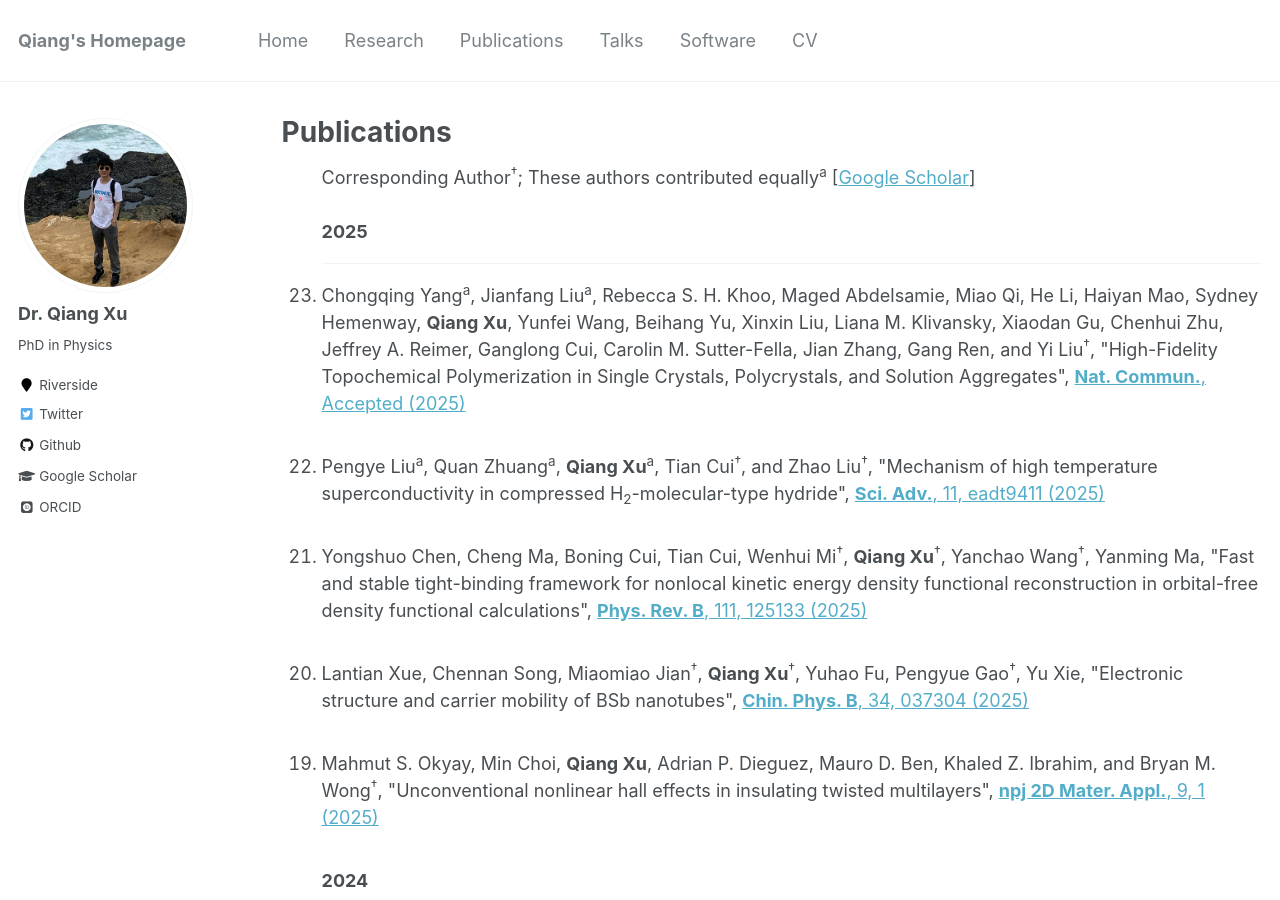
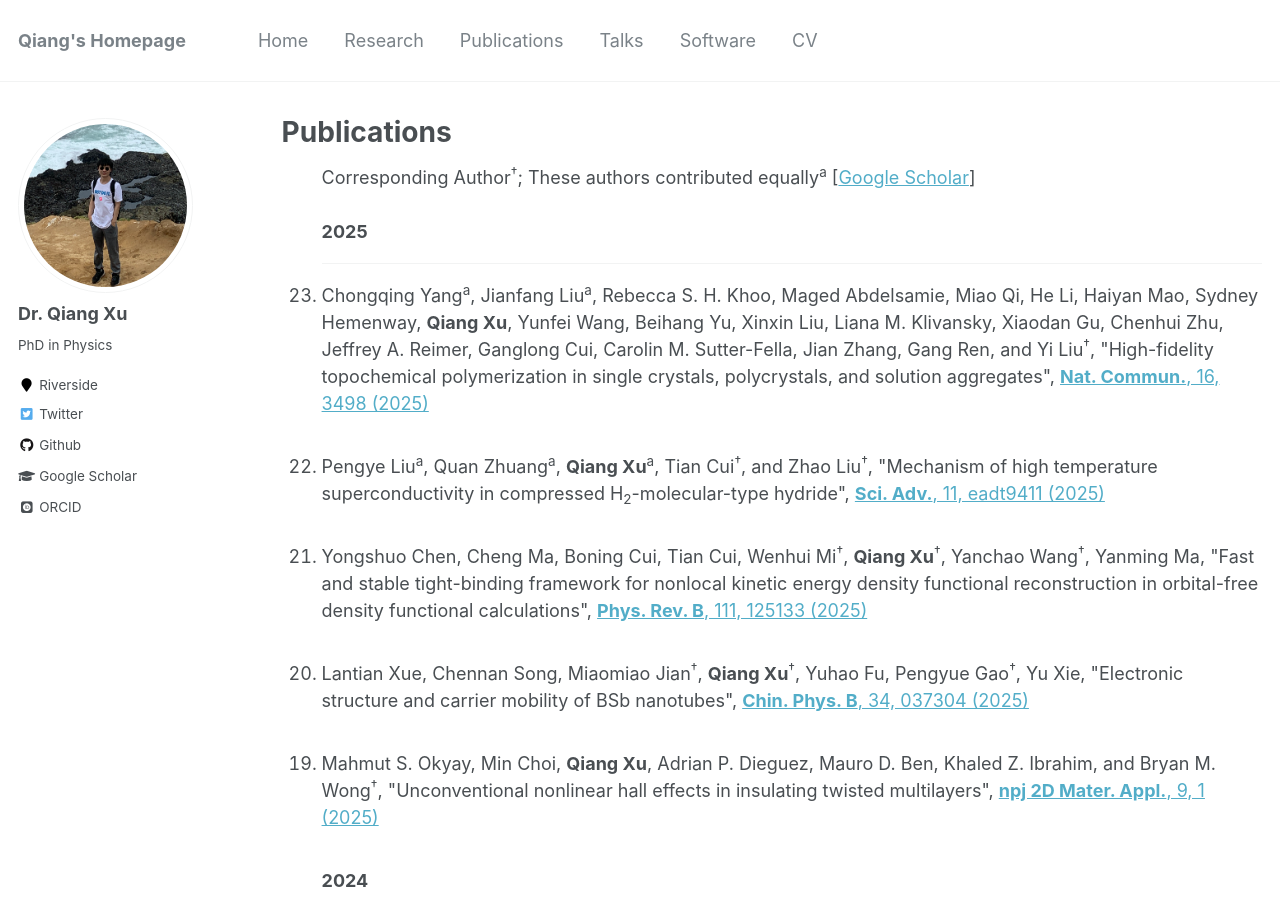
Before and after one commit to xqjlu/xqjlu.github.io, a Jekyll site: the page built from _pages/publications.md, in a window 1280 px wide and 900 px high. Built offline with Jekyll 4.4.1, drawn with Linux system fonts in a browser that asks for light colours; some web fonts are replaced.

Commit message:
NC online

```diff
--- a/_pages/publications.md
+++ b/_pages/publications.md
@@ -42,8 +42,8 @@ Corresponding Author<sup>†</sup>; These authors contributed equally<sup>a</sup
 Miao Qi, He Li, Haiyan Mao, Sydney Hemenway, <b>Qiang Xu</b>, Yunfei Wang, Beihang Yu, Xinxin Liu,
 Liana M. Klivansky, Xiaodan Gu, Chenhui Zhu, Jeffrey A. Reimer, Ganglong Cui, Carolin M. Sutter-Fella,
 Jian Zhang, Gang Ren, and Yi Liu<sup>†</sup>,
-"High-Fidelity Topochemical Polymerization in Single Crystals, Polycrystals, and Solution Aggregates",
-<a href="https://xqjlu.github.io/publications/" target="_blank"><b>Nat. Commun.</b>, Accepted (2025)</a>
+"High-fidelity topochemical polymerization in single crystals, polycrystals, and solution aggregates",
+<a href="https://doi.org/10.1038/s41467-025-58822-2" target="_blank"><b>Nat. Commun.</b>, 16, 3498 (2025)</a>
 </li><br>
 
 <li>Pengye Liu<sup>a</sup>, Quan Zhuang<sup>a</sup>, <b>Qiang Xu</b><sup>a</sup>, Tian Cui<sup>†</sup>, and Zhao Liu<sup>†</sup>,
```
